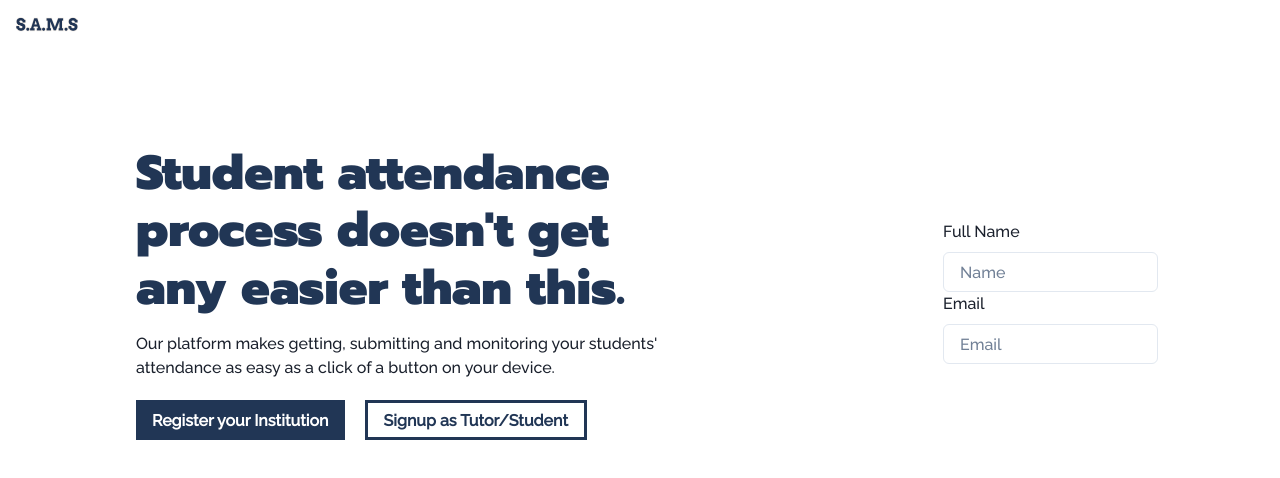
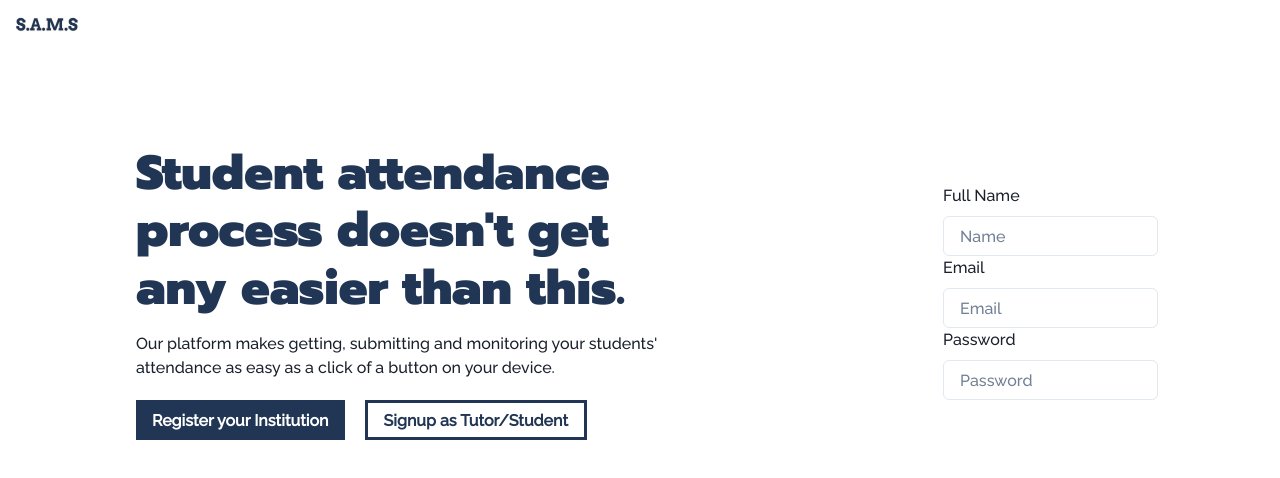
Before and after one commit to pipeops-dev/pipeops-html, a React (Vite) app: page /demo in a window 1280 px wide. Shown: the top 478 px of the page. Built offline with nearby package versions, Linux system fonts and the light colour scheme.

Commit message:
working on the demo page

```diff
--- a/src/pages/Demo.jsx
+++ b/src/pages/Demo.jsx
@@ -84,6 +84,10 @@ export default function Demo() {
             <FormLabel>Email</FormLabel>
             <Input type="email" placeholder="Email" />
           </FormControl>
+          <FormControl>
+            <FormLabel>Password</FormLabel>
+            <Input type="password" placeholder="Password" />
+          </FormControl>
         </Container>
       </Flex></>
   )
```
